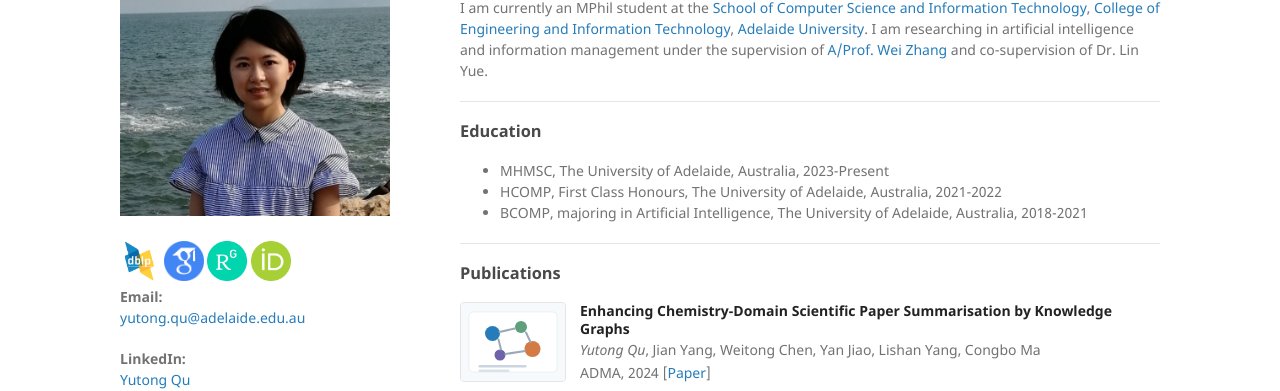
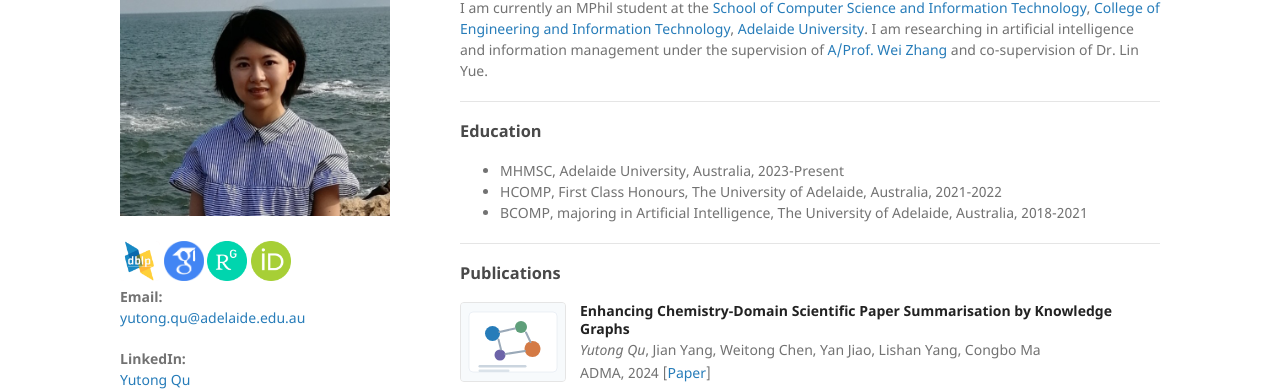
Before and after one commit to yutongqu/yutongqu.github.io, a Jekyll site: the page built from index.md, in a window 1280 px wide and 900 px high. Shown: the part 163-554 px from the top of the window. Built offline with Jekyll 4.4.1, drawn with Linux system fonts in a browser that asks for light colours; our own code applies the rules of GitHub Pages for plain Markdown files; the repository's description, which GitHub fills in, is left out.

Commit message:
Update index.md

```diff
--- a/index.md
+++ b/index.md
@@ -10,7 +10,7 @@ I am currently an MPhil student at the [School of Computer Science and Informati
 
 ### Education
 
-- MHMSC, The University of Adelaide, Australia, 2023-Present
+- MHMSC, Adelaide University, Australia, 2023-Present
 - HCOMP, First Class Honours, The University of Adelaide, Australia, 2021-2022
 - BCOMP, majoring in Artificial Intelligence, The University of Adelaide, Australia, 2018-2021
 
```
